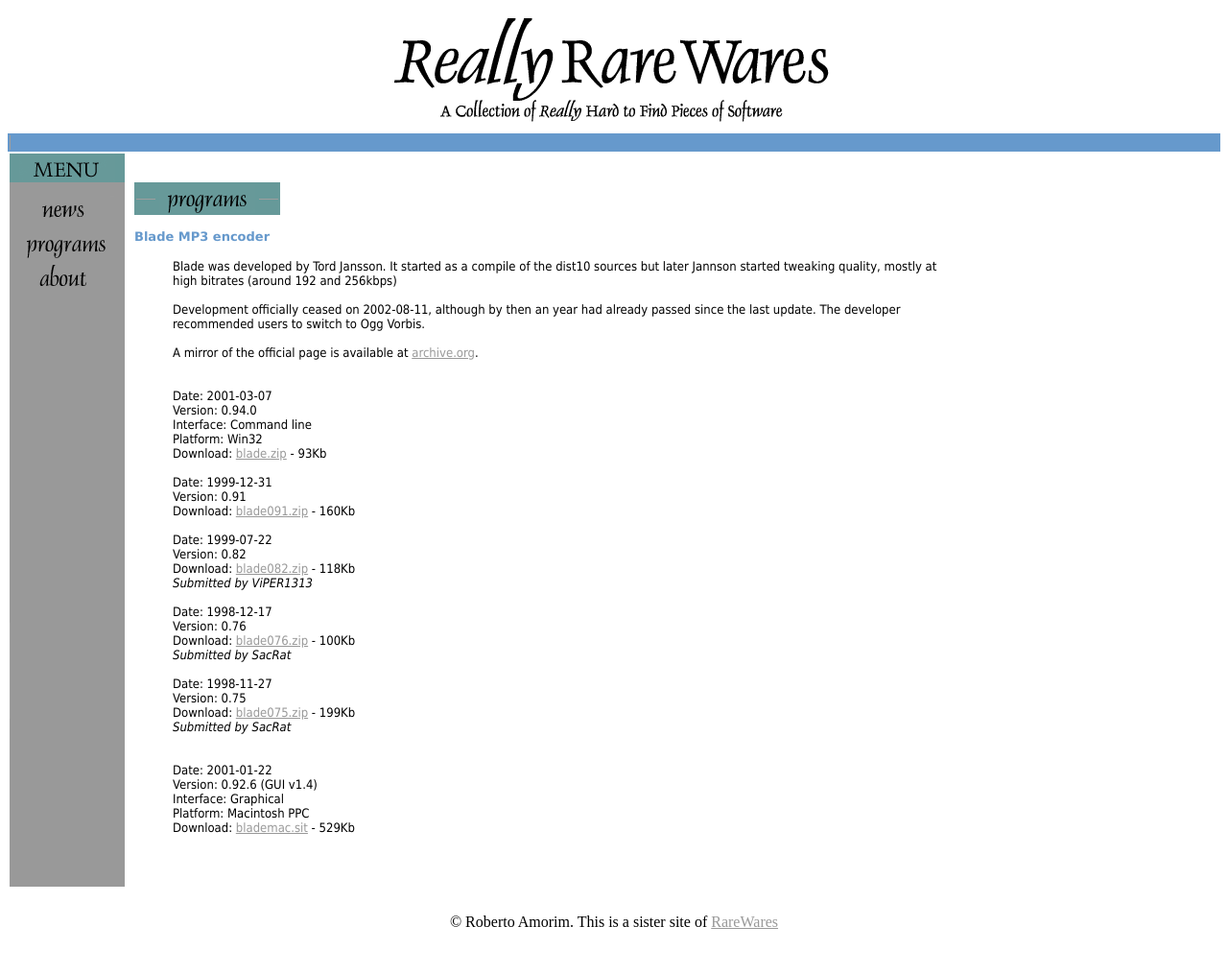
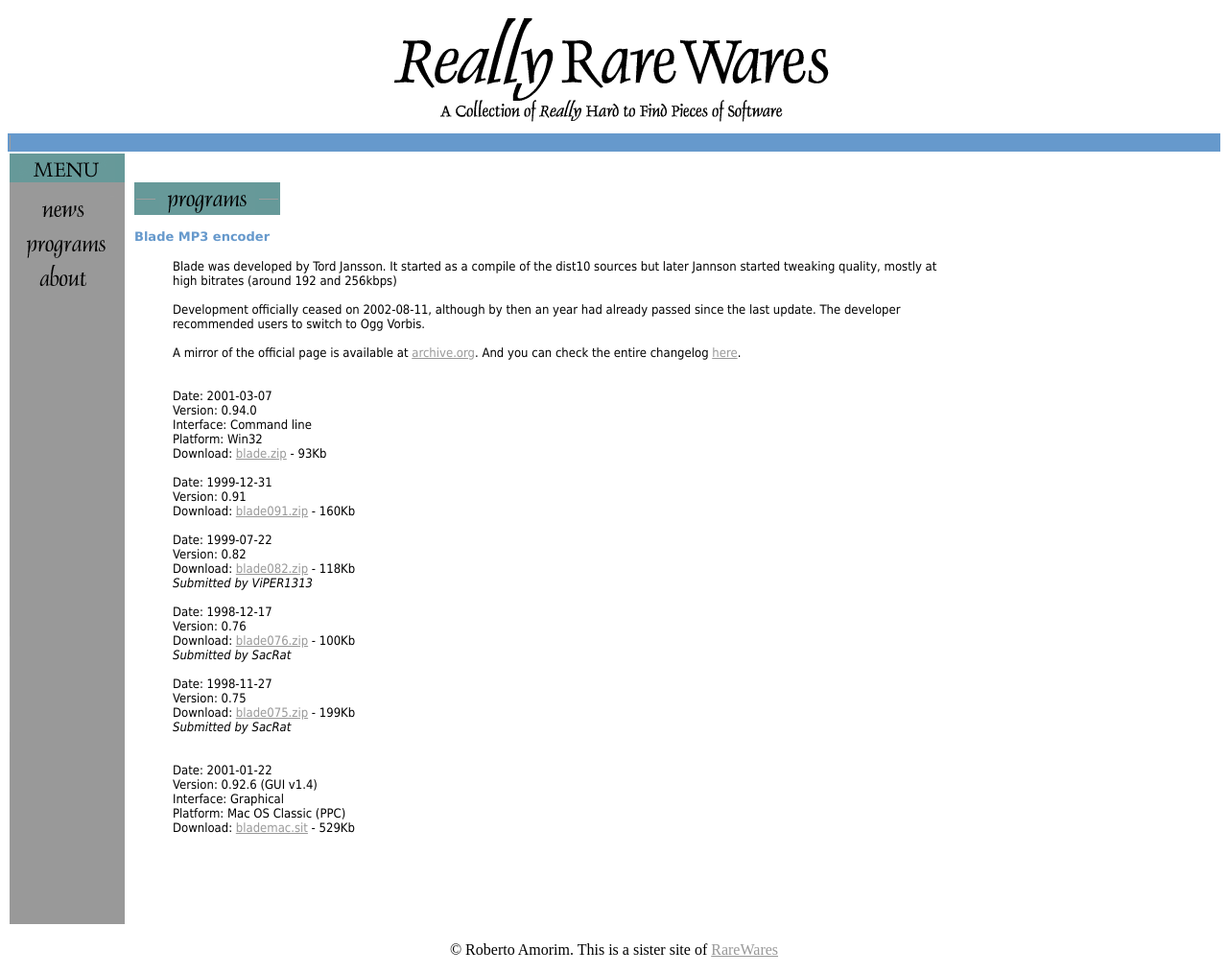
Before and after one commit to rjamorim/rrw, a PHP site: page /blade.php in a window 1280 px wide. Shown: the whole page at 96% size. Before the commit the page ends 968 px from the top, so only its background shows below. Run offline with PHP 8.4, Linux system fonts and the light colour scheme; grey boxes are pictures that could not be loaded.

Commit message:
Added the Blade changelog

```diff
--- a/blade.php
+++ b/blade.php
@@ -53,9 +53,9 @@
 
 
       </table>
-<br><br><br><br><br><br><br><br><br><br><br><br><br><br><br>
+<br><br><br><br><br><br><br><br><br><br><br><br><br><br>
       <table border="0" cellpadding="0" cellspacing="0" width="120">
-    <tr><td height=450><img width=1 height=100 src="dot.gif"></td></tr>
+    <tr><td height=500><img width=1 height=100 src="dot.gif"></td></tr>
       </table>
       </font>
       </td>
@@ -102,7 +102,8 @@
 
         A mirror of the official page is available at <a
         href="https://web.archive.org/web/20060810025048/http://bladeenc.mp3.no:80/"
-        target=outside>archive.org</a>.<br>
+        target=outside>archive.org</a>. And you can check the entire changelog
+        <a href="files/mpeg/blade-changelog.html" target=outside>here</a>.<br>
 
         <br>
         <br>
@@ -134,7 +135,7 @@
         Date: 2001-01-22<br>
         Version: 0.92.6 (GUI v1.4)<br>
         Interface: Graphical<br>
-        Platform: Macintosh PPC<br>
+        Platform: Mac OS Classic (PPC)<br>
         Download: <a href="files/mpeg/blademac.sit">blademac.sit</a> - 529Kb<br>
 
         </blockquote></font>
```
